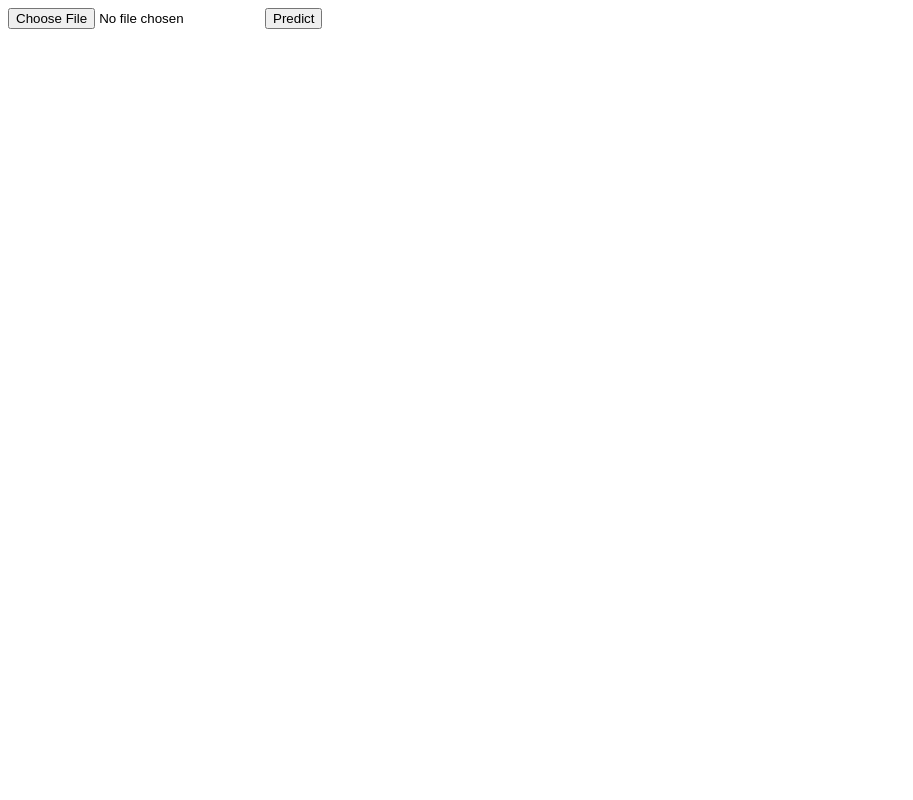
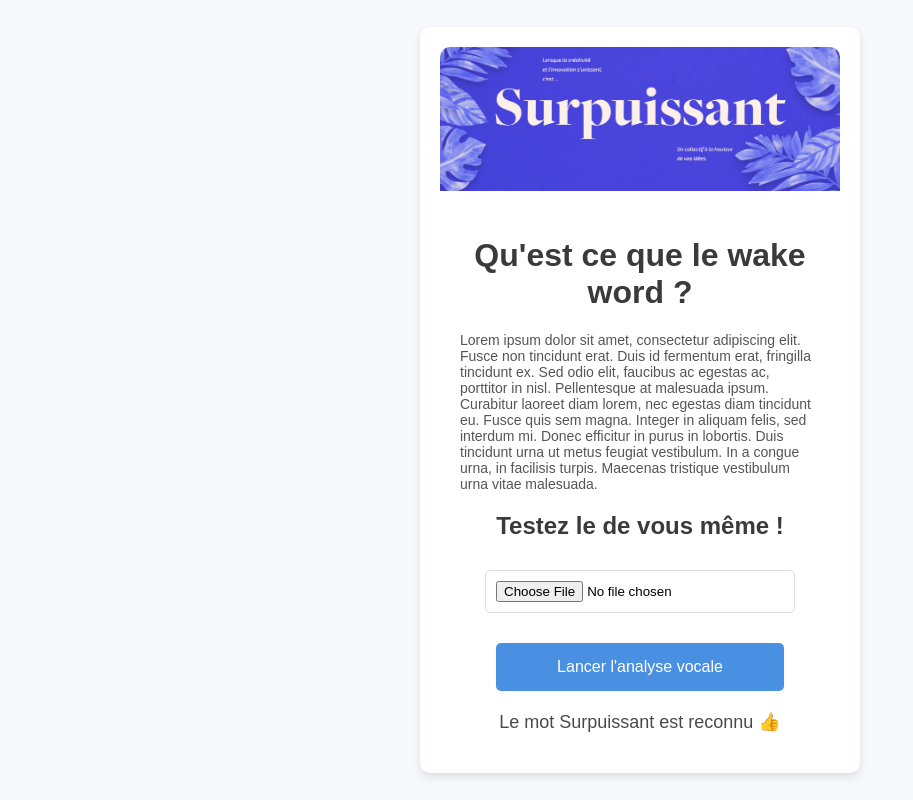
Before and after one commit to KeyRoZ73210/kws-js, a website: page index.html in a window 1280 px wide. Shown: the whole page, without its empty margins (0-913 px from the left). Drawn offline with Linux system fonts and the light colour scheme.

Commit message:
build: ajout du style et du background

```diff
--- a/index.html
+++ b/index.html
@@ -1,14 +1,37 @@
 <!DOCTYPE html>
 <html lang="en">
   <head>
-    <meta charset="UTF-8">
+    <meta charset="UTF-8" />
     <title>TensorFlow.js Audio Prediction</title>
+    <link rel="stylesheet" href="style.css" />
   </head>
   <body>
-<input type="file" id="audioUpload" accept=".wav"/>
-<button onclick="loadAndPredict()">Predict</button>
-<br />
-<div id="predictionOutput"></div>
+    <div class="container">
+      <div class="header">
+        <img src="images/image.png" alt="Surpuissant Header" />
+      </div>
+      <div class="content">
+        <h1>Qu'est ce que le wake word ?</h1>
+        <p>
+          Lorem ipsum dolor sit amet, consectetur adipiscing elit. Fusce non
+          tincidunt erat. Duis id fermentum erat, fringilla tincidunt ex. Sed
+          odio elit, faucibus ac egestas ac, porttitor in nisl. Pellentesque at
+          malesuada ipsum. Curabitur laoreet diam lorem, nec egestas diam
+          tincidunt eu. Fusce quis sem magna. Integer in aliquam felis, sed
+          interdum mi. Donec efficitur in purus in lobortis. Duis tincidunt urna
+          ut metus feugiat vestibulum. In a congue urna, in facilisis turpis.
+          Maecenas tristique vestibulum urna vitae malesuada.
+        </p>
+        <h2>Testez le de vous même !</h2>
+        <div class="input-container">
+          <input type="file" id="audioUpload" accept=".wav" />
+        </div>
+        <button onclick="loadAndPredict()">Lancer l'analyse vocale</button>
+        <div class="prediction-output" id="predictionOutput">
+          Le mot Surpuissant est reconnu 👍
+        </div>
+      </div>
+    </div>
     <script src="https://cdn.jsdelivr.net/npm/@tensorflow/tfjs"></script>
     <script src="app.js"></script>
   </body>
--- /dev/null
+++ b/style.css
@@ -0,0 +1,73 @@
+body {
+  font-family: Arial, sans-serif;
+  display: flex;
+  justify-content: center;
+  align-items: center;
+  height: 100vh;
+  margin: 0;
+  background-color: #f7f8fc;
+}
+
+.container {
+  text-align: center;
+  background-color: white;
+  border-radius: 10px;
+  box-shadow: 0 4px 8px rgba(0, 0, 0, 0.1);
+  padding: 20px;
+  max-width: 400px;
+  width: 100%;
+}
+
+.header img {
+  width: 100%;
+  border-top-left-radius: 10px;
+  border-top-right-radius: 10px;
+}
+
+.content {
+  padding: 20px;
+}
+
+h1,
+h2 {
+  color: #3a3a3a;
+}
+
+p {
+  color: #555;
+  text-align: left;
+  font-size: 14px;
+}
+
+.input-container {
+  margin: 20px 0;
+}
+
+input[type="file"] {
+  width: 80%;
+  padding: 10px;
+  margin: 10px 0;
+  border-radius: 5px;
+  border: 1px solid #ddd;
+}
+
+button {
+  background-color: #4a90e2;
+  color: white;
+  padding: 15px 20px;
+  border: none;
+  border-radius: 5px;
+  cursor: pointer;
+  font-size: 16px;
+  width: 80%;
+}
+
+button:hover {
+  background-color: #357ab8;
+}
+
+.prediction-output {
+  margin-top: 20px;
+  font-size: 18px;
+  color: #4a4a4a;
+}
```
Also changed, not shown: Images/image.png (added). Lines whose indentation alone changed are shown as unchanged.
